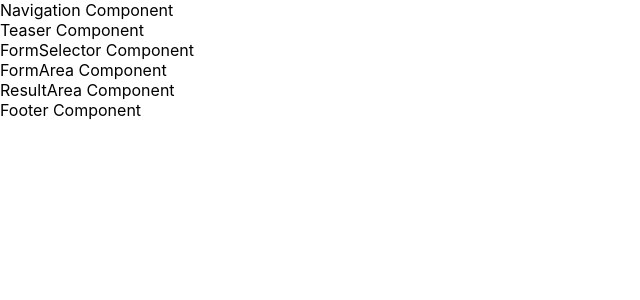
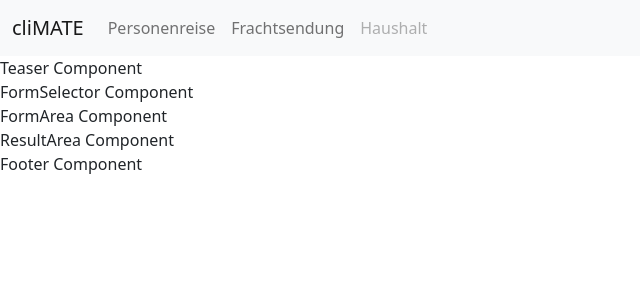
Before and after one commit to Lara-H/cliMATE, a React (Create React App) app in the folder climate/: page / in a window 1280 px wide. Shown: the top 300 px of the page, without its empty margins (0-640 px from the left). Built offline with nearby package versions, Linux system fonts and the light colour scheme.

Commit message:
Add Navbar + Import Bootstrap JS

```diff
--- a/climate/src/App.tsx
+++ b/climate/src/App.tsx
@@ -1,14 +1,15 @@
 import React from 'react';
-import logo from './logo.svg';
+import 'bootstrap/dist/css/bootstrap.css';
+import 'bootstrap/dist/js/bootstrap.bundle.min.js';
 import Layout from './components/Layout/Layout';
 import './App.css';
 
 function App() {
   return (
     <Layout>
-
     </Layout>
   );
 }
 
+
 export default App;
--- a/climate/src/components/Navigation/Navigation.tsx
+++ b/climate/src/components/Navigation/Navigation.tsx
@@ -5,7 +5,27 @@
 
 const Navigation: FC<NavigationProps> = () => (
   <div className={styles.Navigation} data-testid="Navigation">
-    Navigation Component
+    <nav className="navbar navbar-expand-lg bg-light">
+  <div className="container-fluid">
+    <a className="navbar-brand" href="#">cliMATE</a>
+    <button className="navbar-toggler" type="button" data-bs-toggle="collapse" data-bs-target="#navbarNav" aria-controls="navbarNav" aria-expanded="false" aria-label="Toggle navigation">
+      <span className="navbar-toggler-icon"></span>
+    </button>
+    <div className="collapse navbar-collapse" id="navbarNav">
+      <ul className="navbar-nav">
+        <li className="nav-item">
+          <a className="nav-link" href="#">Personenreise</a>
+        </li>
+        <li className="nav-item">
+          <a className="nav-link" href="#">Frachtsendung</a>
+        </li>
+        <li className="nav-item">
+          <a className="nav-link disabled">Haushalt</a>
+        </li>
+      </ul>
+    </div>
+  </div>
+</nav>
   </div>
 );
 
```
Also changed, not shown: 2 other files (tests, documents, lock files or other folders).
